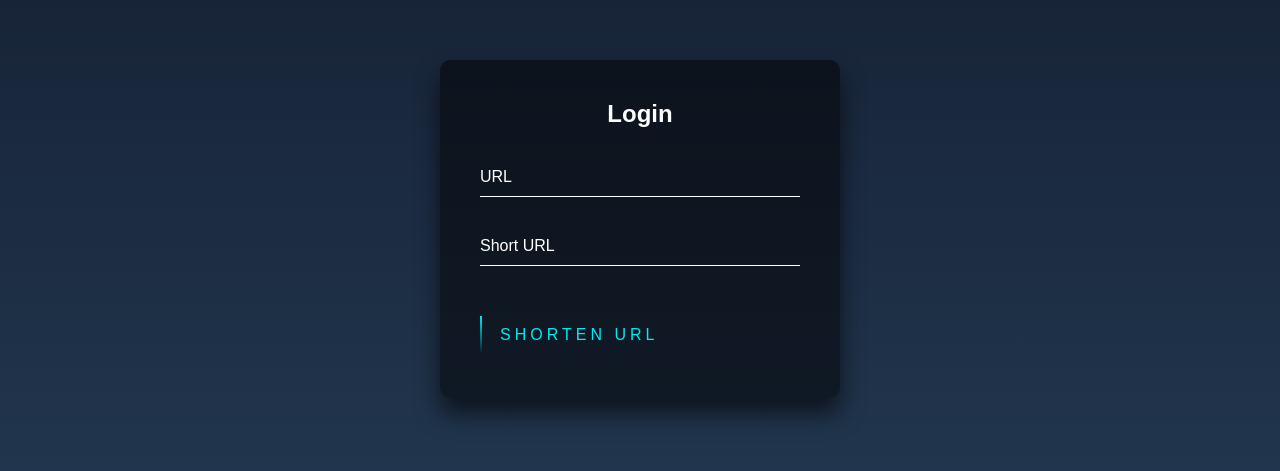
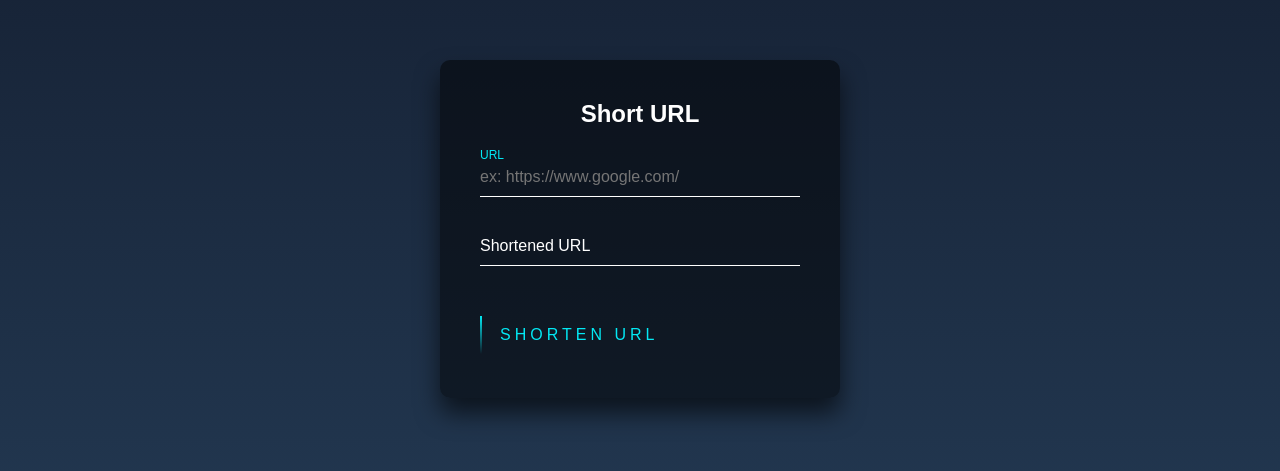
Before and after one commit to Alamito/ShortURL-NodeJS, a website: page index.html in a window 1280 px wide. Shown: the part 171-642 px from the top of the page. Drawn offline with nearby package versions, Linux system fonts and the light colour scheme; no server answers.

Commit message:
style - new names

```diff
--- a/index.html
+++ b/index.html
@@ -6,19 +6,19 @@
     <meta name="viewport" content="width=device-width, initial-scale=1.0">
     <link rel="stylesheet" href="css/style.css">
     <script src="https://cdn.jsdelivr.net/npm/axios/dist/axios.min.js"></script>
-    <title>Shorten URL</title>
+    <title>URL Shortener</title>
 </head>
 <body>
     <div class="login-box">
-  <h2>Login</h2>
+  <h2>Short URL</h2>
   <form>
     <div class="user-box">
-      <input id = "box-URL" type="text" name="" required="" value = "">
+      <input id = "box-URL" type="text" value = "" placeholder="ex: https://www.google.com/">
       <label>URL</label>
     </div>
     <div class="user-box">
       <input id = "shortURL" type="text" name="" required="" value = "">
-      <label>Short URL</label>
+      <label>Shortened URL</label>
     </div>
     <a id = "submit" href="#">
       <span></span>
```
Also changed, not shown: bitly-js/main.js (+2 -14 lines).
